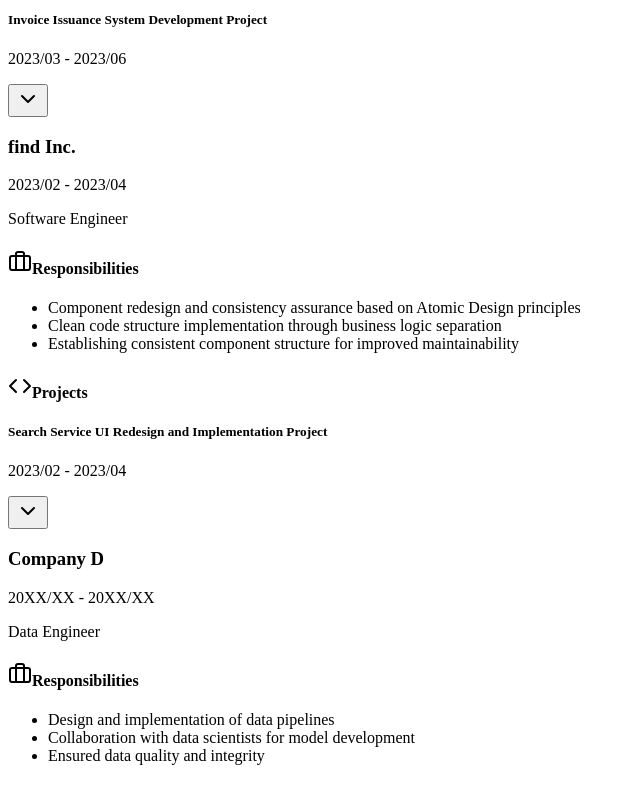
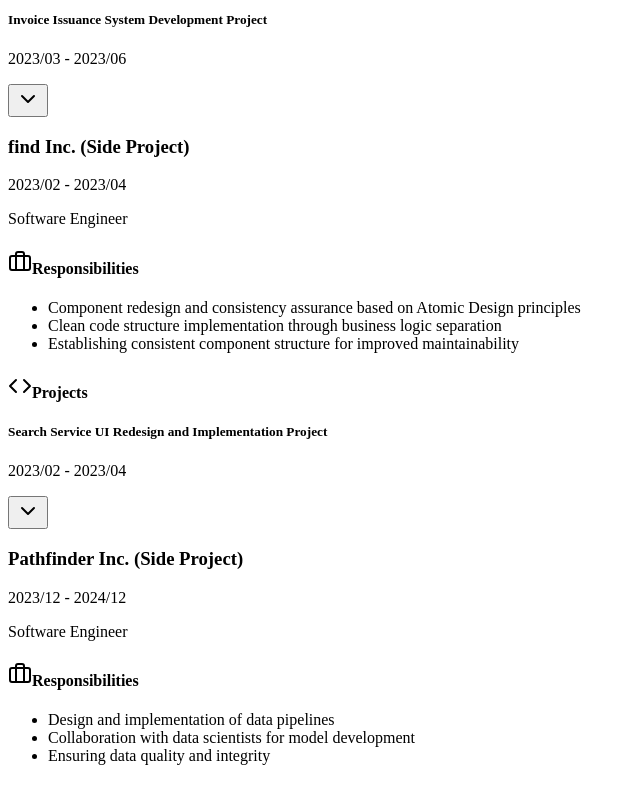
Before and after one commit to ken-1200/resume, a Next.js app: page /en in a window 1280 px wide. Shown: the part 2060-2850 px from the top of the page, without its empty margins (0-640 px from the left). Built offline with nearby package versions, Linux system fonts and the light colour scheme.

Commit message:
feat: update company names and positions in profile data for accuracy and clarity

```diff
--- a/src/data/localized-data.ts
+++ b/src/data/localized-data.ts
@@ -206,7 +206,7 @@
         ],
       },
       {
-        companyName: '株式会社find',
+        companyName: '株式会社find（副業）',
         period: '2023/02 ～ 2023/04',
         position: 'ソフトウェアエンジニア',
         responsibilities: [
@@ -229,9 +229,9 @@
         ],
       },
       {
-        companyName: 'D株式会社',
-        period: '20XX/XX ～ 20XX/XX',
-        position: 'データエンジニア',
+        companyName: 'Pathfinder株式会社（副業）',
+        period: '2023/12 ～ 2024/12',
+        position: 'ソフトウェアエンジニア',
         responsibilities: [
           'データパイプラインの設計・実装',
           'データサイエンティストとのモデル開発連携',
@@ -435,7 +435,7 @@
         ],
       },
       {
-        companyName: 'find Inc.',
+        companyName: 'find Inc. (Side Project)',
         period: '2023/02 - 2023/04',
         position: 'Software Engineer',
         responsibilities: [
@@ -458,13 +458,13 @@
         ],
       },
       {
-        companyName: 'Company D',
-        period: '20XX/XX - 20XX/XX',
-        position: 'Data Engineer',
+        companyName: 'Pathfinder Inc. (Side Project)',
+        period: '2023/12 - 2024/12',
+        position: 'Software Engineer',
         responsibilities: [
           'Design and implementation of data pipelines',
           'Collaboration with data scientists for model development',
-          'Ensured data quality and integrity',
+          'Ensuring data quality and integrity',
         ],
         projects: [
           {
```
